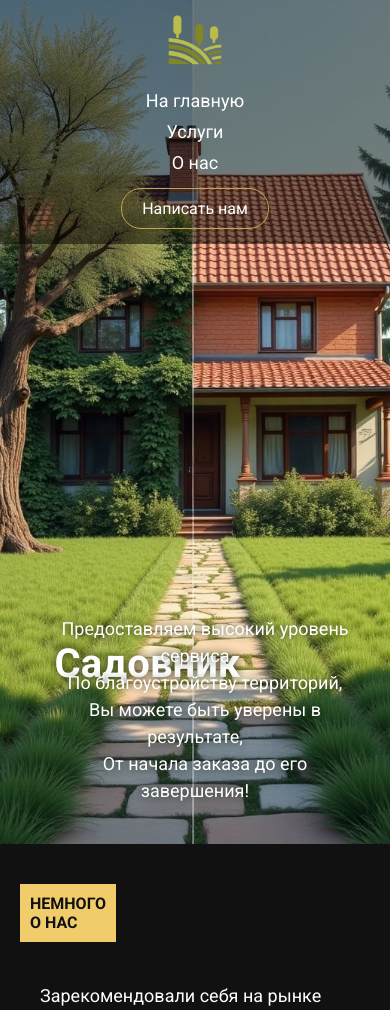
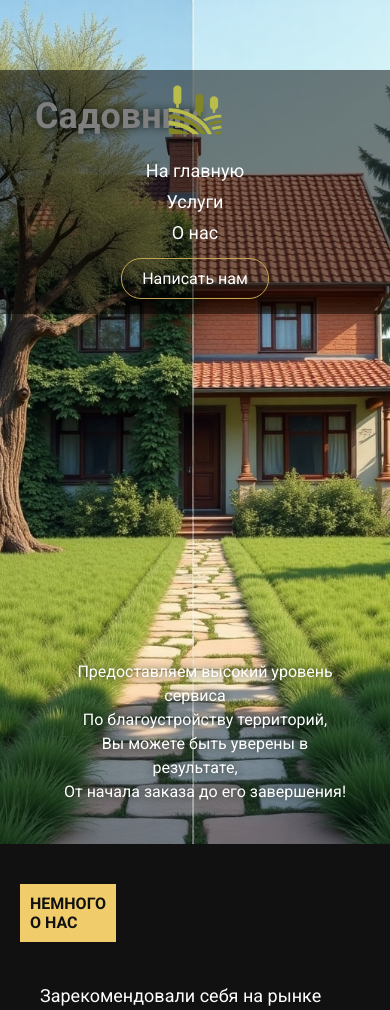
Before and after one commit to vitallcore/Sadovnik-flask, a Flask app: page / in a window 390 px wide. Shown: the top 1010 px of the page. Run offline with Flask 3, Linux system fonts and the light colour scheme.

Commit message:
sadovnik

```diff
--- a/static/styles.css
+++ b/static/styles.css
@@ -19,13 +19,14 @@ body {
   justify-content: space-between;
   background: rgba(0, 0, 0, 0.5);
   min-height: 80px;
-  /* Изменено на min-height */
   padding: 0 40px;
+  position: relative;
+  z-index: 20;
+  /* Увеличиваем z-index для навбара */
 }
 
 .navbar img {
   max-height: 70px;
-  /* Ограничение высоты */
   width: auto;
   object-fit: contain;
 }
@@ -92,6 +93,8 @@ body {
   text-shadow: 0 0 8px rgba(19, 32, 14, 0.846);
   padding: 10px 30px;
   color: #ffffff;
+  z-index: 10;
+  /* Убедимся, что заголовок под навбаром */
 }
 
 .hero-subtext {
@@ -388,6 +391,8 @@ a:hover {
 @media (max-width: 1200px) {
   .hero h1 {
     font-size: 80px;
+    top: 120px;
+    /* Увеличиваем отступ сверху */
   }
 
   .hero-subtext {
@@ -403,6 +408,12 @@ a:hover {
 
   .about-photo {
     margin: 0 auto;
+  }
+
+  .hero h1 {
+    font-size: 70px;
+    top: 110px;
+    /* Увеличиваем отступ сверху */
   }
 }
 
@@ -429,7 +440,8 @@ a:hover {
   /* Герой */
   .hero h1 {
     font-size: 60px;
-    top: 80px;
+    top: 100px;
+    /* Увеличиваем отступ сверху */
     left: 30px;
   }
 
@@ -483,21 +495,22 @@ a:hover {
   }
 
   /* Герой */
+  .hero {
+    padding-top: 70px;
+    /* Добавляем отступ сверху */
+  }
+
   .hero h1 {
+    position: absolute;
+    top: 100px;
+    /* Фиксируем отступ сверху */
+    left: 20px;
     font-size: 40px;
-    top: 60px;
-    left: 20px;
     padding: 5px 15px;
   }
 
   .hero-content {
-    position: relative;
-    top: auto;
-    left: auto;
-    text-align: center;
-    margin: 0 auto;
-    padding: 20px 0;
-    max-width: 90%;
+    padding: 20px;
   }
 
   .hero-subtext {
@@ -508,6 +521,7 @@ a:hover {
     margin: 0 auto;
     padding: 20px 0;
     max-width: 90%;
+    font-size: 16px;
   }
 
   /* О нас */
@@ -560,3 +574,12 @@ a:hover {
     margin-top: 10px;
   }
 }
+
+/* Дополнительный медиазапрос для очень маленьких экранов */
+@media (max-width: 400px) {
+  .hero h1 {
+    top: 90px;
+    /* Уменьшаем отступ для очень маленьких экранов */
+    font-size: 36px;
+  }
+}
```
